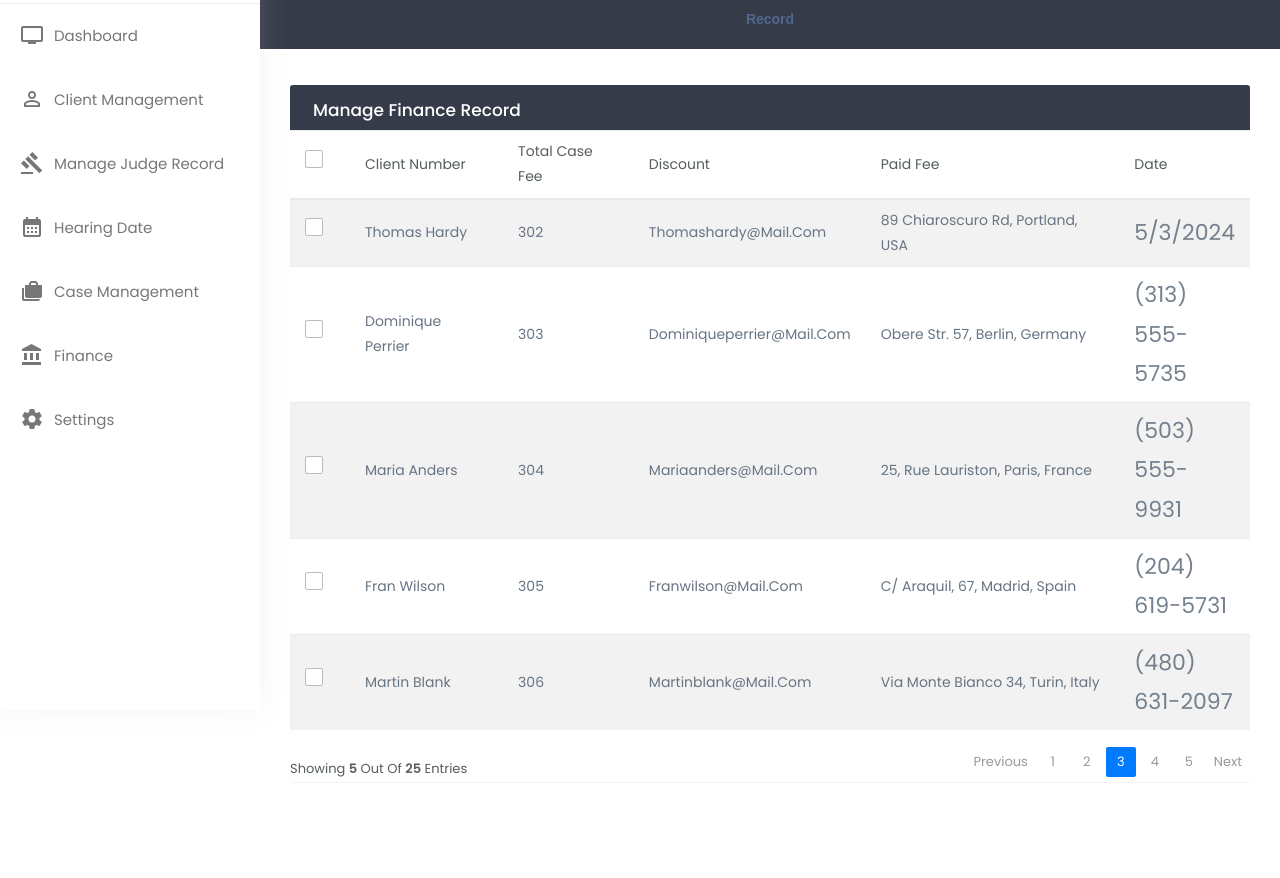
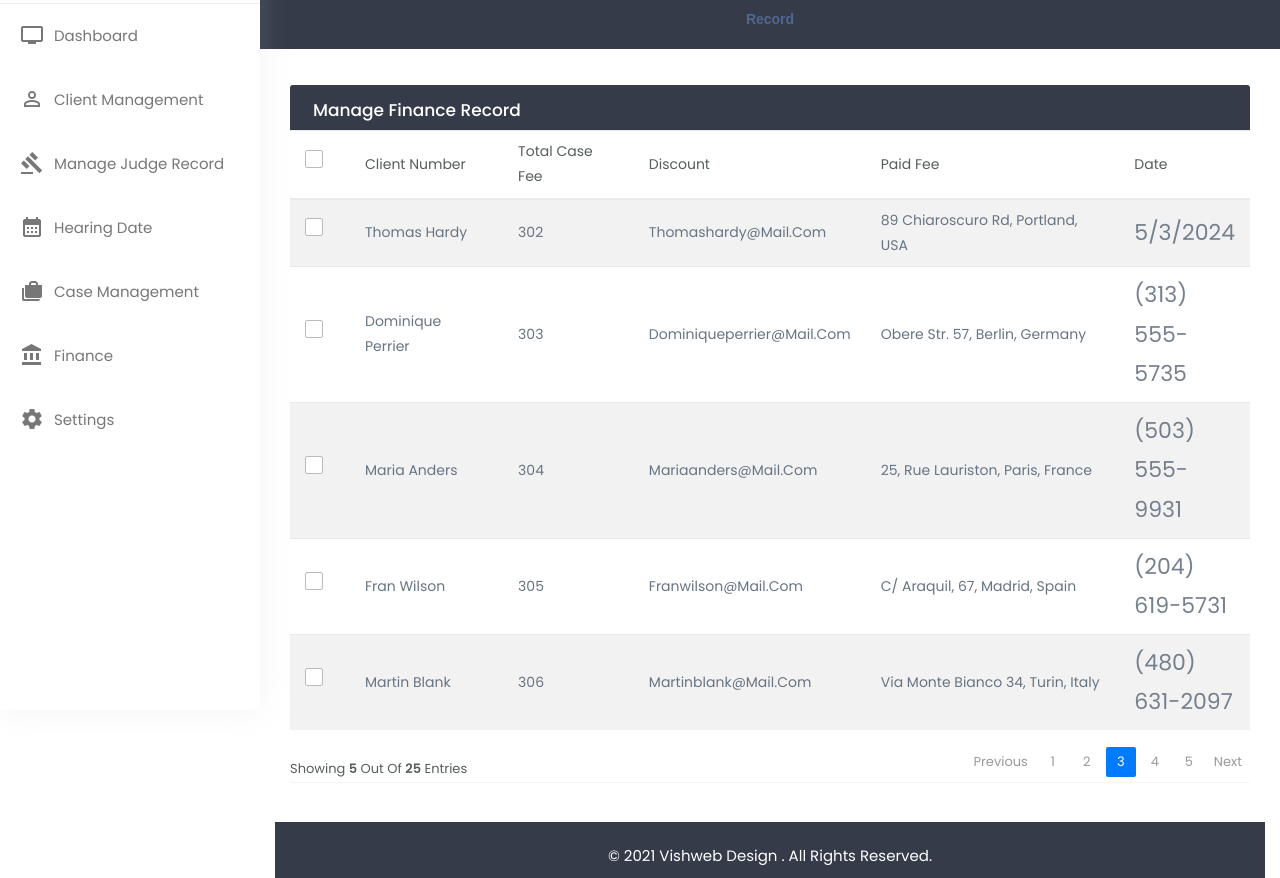
Before and after one commit to Zainshah55/weblab, a plain HTML site: page finance.html in a window 1280 px wide. Shown: the part 90-968 px from the top of the page. Before the commit the page ends 912 px from the top, so only its background shows below. Drawn offline with nearby package versions, Linux system fonts and the light colour scheme.

Commit message:
footer added

```diff
--- a/finance.html
+++ b/finance.html
@@ -476,6 +476,12 @@
               </div>
             </div>
           </div>
-
+          <footer class="footer">
+            <div class="container-fluid">
+             <div class="footer-in">
+                <p class="mb-0">&copy 2021 Vishweb Design . All Rights Reserved.</p>
+             </div>
+          </div>
+         </footer>
 
         </div>
```
